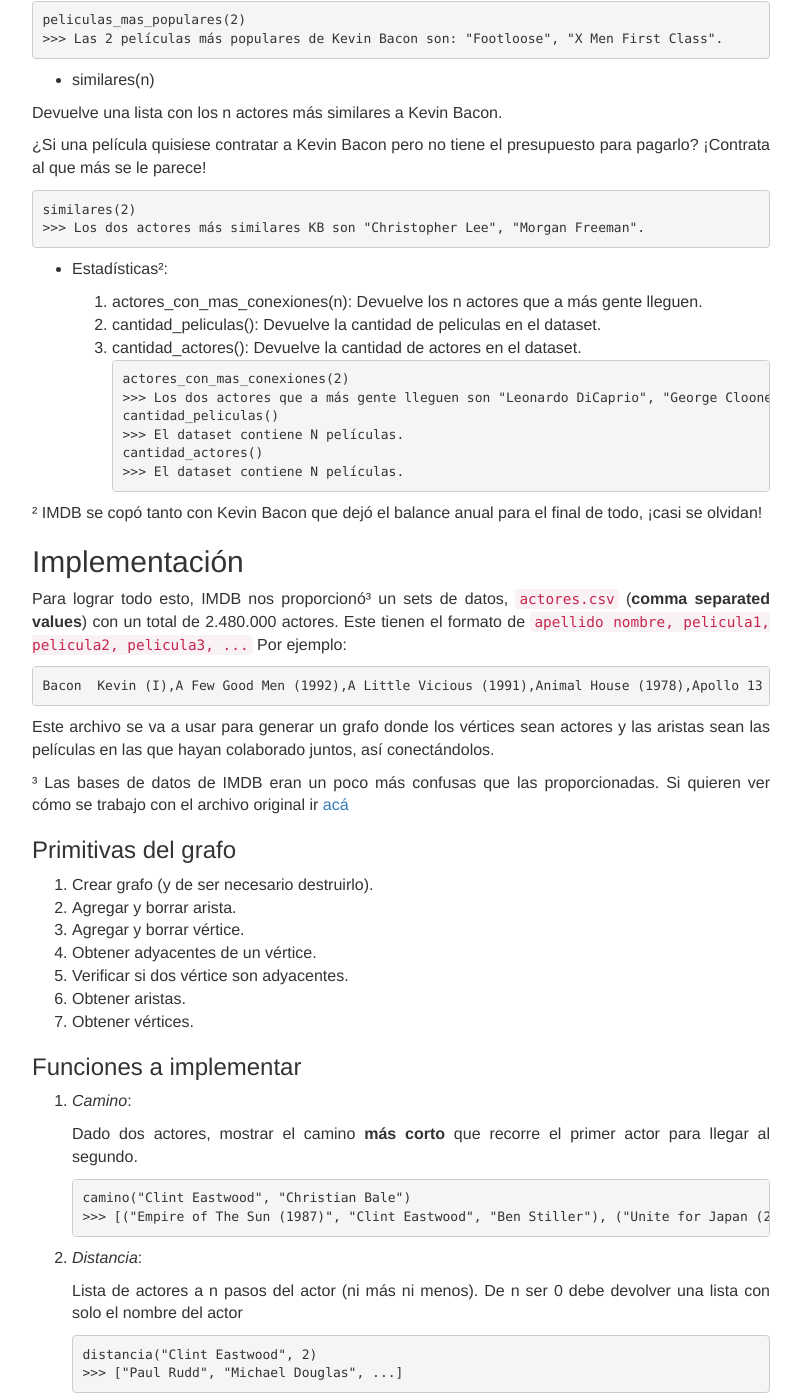
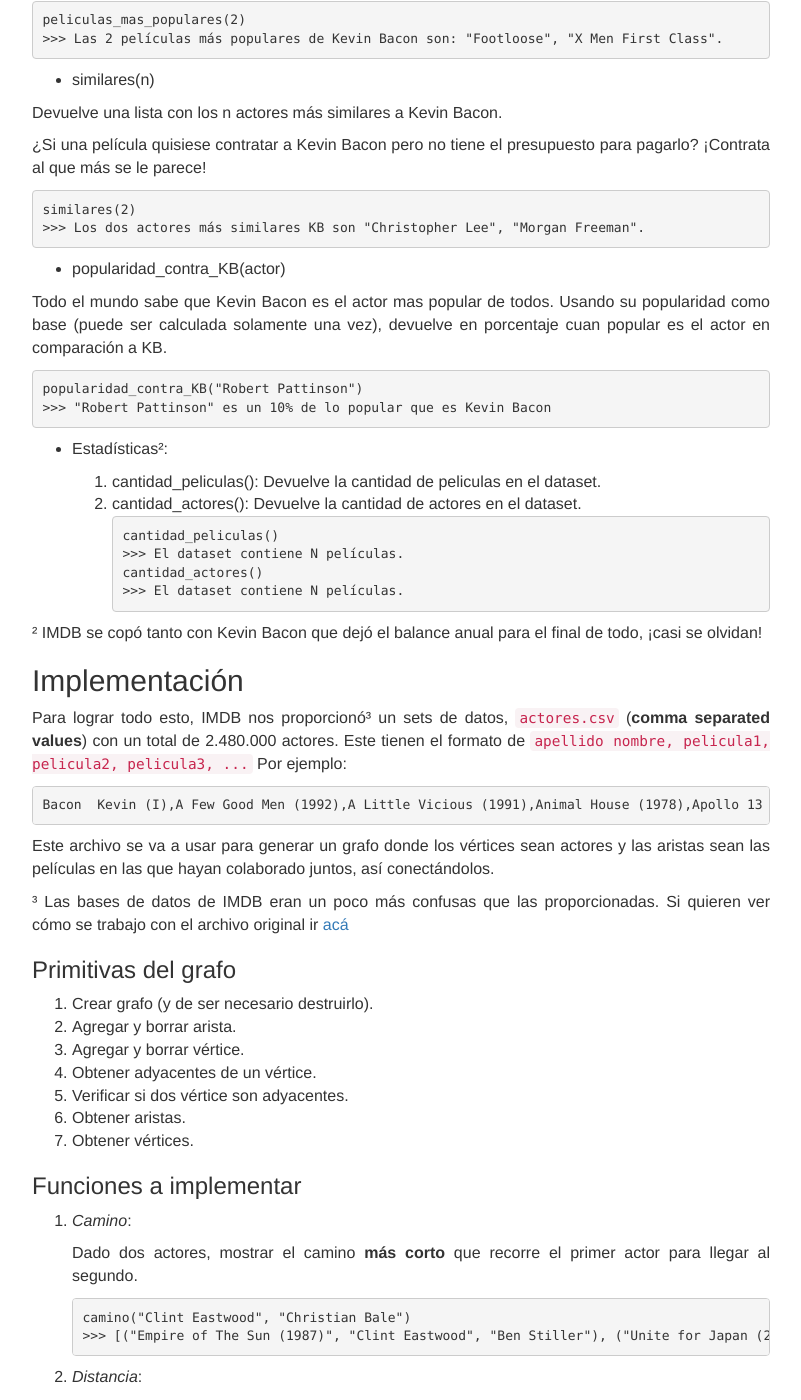
Before and after one commit to algoritmos-rw/algoritmos, a Jekyll site: the page built from static/tps/2017_2/tp3/index.md, in a window 1280 px wide and 1400 px high, scrolled down 1934 px. Shown: the whole window, without its empty margins (239-1040 px from the left). Built offline with Jekyll 4.4.1, drawn with Linux system fonts in a browser that asks for light colours; some of the changed text lies outside the part shown.

Commit message:
TP3-Popularidad formula y vs Bacon

````diff
--- a/static/tps/2017_2/tp3/index.md
+++ b/static/tps/2017_2/tp3/index.md
@@ -93,14 +93,20 @@
 >>> Los dos actores más similares KB son "Christopher Lee", "Morgan Freeman".
 ```
 
+* popularidad_contra_KB(actor)
+
+Todo el mundo sabe que Kevin Bacon es el actor mas popular de todos. Usando su popularidad como base (puede ser calculada solamente una vez), devuelve en porcentaje cuan popular es el actor en comparación a KB.
+
+```
+popularidad_contra_KB("Robert Pattinson")
+>>> "Robert Pattinson" es un 10% de lo popular que es Kevin Bacon
+```
+
 * Estadísticas²:
 
-    1. actores_con_mas_conexiones(n): Devuelve los n actores que a más gente lleguen.
     1. cantidad_peliculas(): Devuelve la cantidad de peliculas en el dataset.
     1. cantidad_actores(): Devuelve la cantidad de actores en el dataset.
 ```
-actores_con_mas_conexiones(2)
->>> Los dos actores que a más gente lleguen son "Leonardo DiCaprio", "George Clooney".
 cantidad_peliculas()
 >>> El dataset contiene N películas.
 cantidad_actores()
@@ -159,7 +165,7 @@
 
 4. _Popularidad_:
 
-    La popularidad de un actor puede ser medida por la sumatoria de a cuanta gente llega toda persona con la que el actor trabajó alguna vez, dividido la cantidad de actores con los que trabajó, y eso dividido por la cantidad de películas hechas.
+    La popularidad de un actor puede ser medida por la sumatoria de a cuanta gente llega toda persona con la que el actor trabajó alguna vez, multiplicado por la cantidad de películas hechas.
     ```
     popularidad("Clint Eastwood")
     >>>  ???
````
